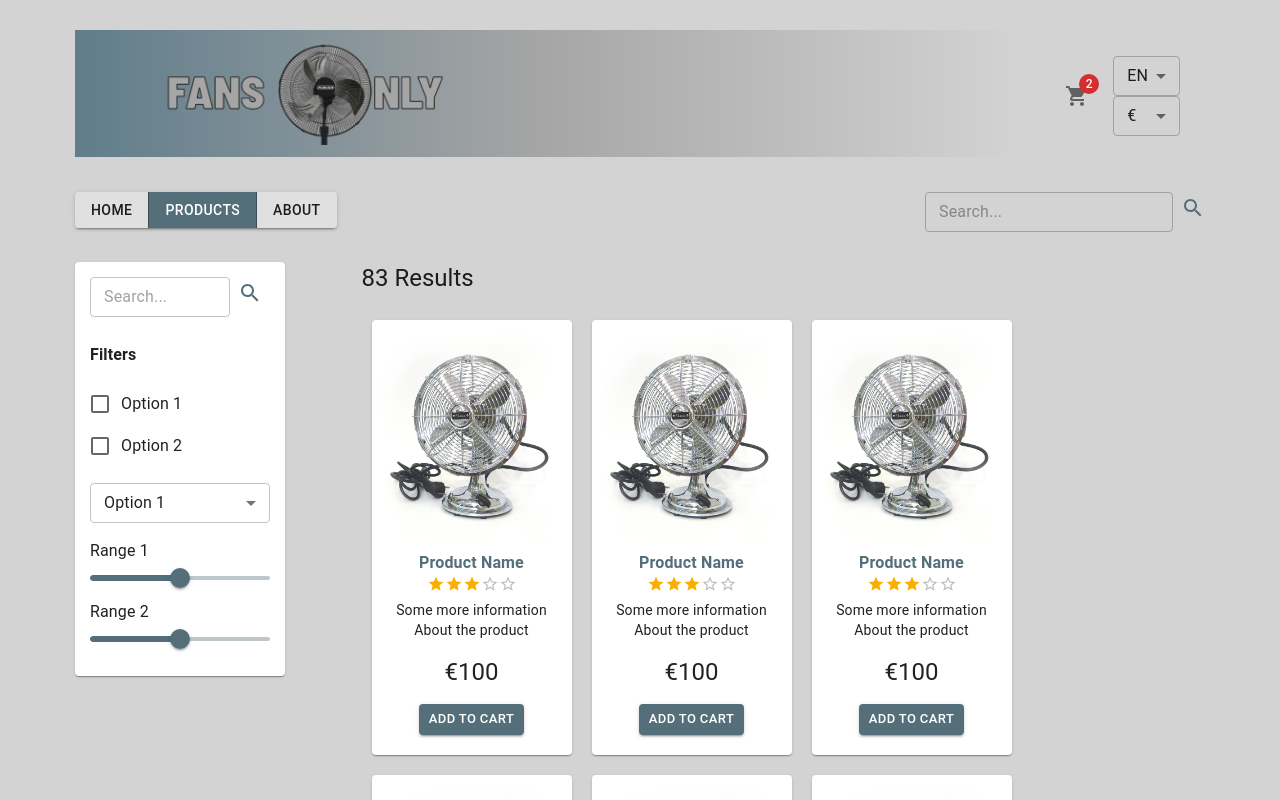
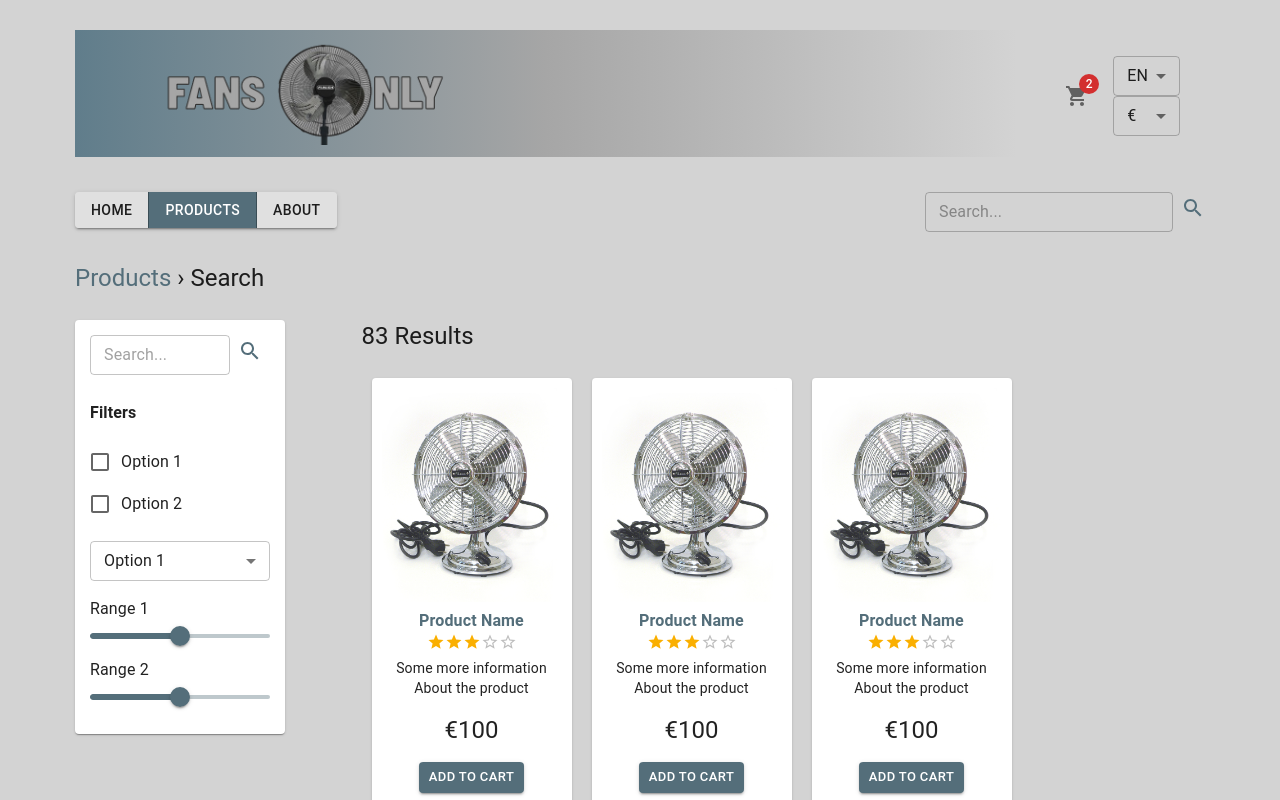
Before and after one commit to VeeHalonen/ux-prototype, a React (Create React App) app: page /search in a window 1280 px wide. Shown: the top 800 px of the page. Built offline with nearby package versions, Linux system fonts and the light colour scheme.

Commit message:
Add Products dropdown and breadcrumbs

```diff
--- a/src/components/StyledLink.jsx
+++ b/src/components/StyledLink.jsx
@@ -1,16 +1,25 @@
 import { Typography, Link as MUILink } from "@mui/material";
 import { Link } from "react-router-dom";
 
-const StyledLink = ({ name, to, component, paragraph, textAlign, variant }) => {
+const StyledLink = ({
+  name,
+  to,
+  component,
+  paragraph,
+  textAlign,
+  variant,
+  noBold,
+}) => {
   const align = textAlign || "center";
   const variant2 = variant || "body";
+  const fontWeight = noBold ? "normal" : "bold";
   return (
     <MUILink component={Link} to={to} underline="hover">
       <Typography
         variant={variant2}
         component={component}
         textAlign={align}
-        style={{ fontWeight: "bold" }}
+        style={{ fontWeight }}
         paragraph={paragraph}
       >
         {name}
--- a/src/components/TopMenu.jsx
+++ b/src/components/TopMenu.jsx
@@ -1,5 +1,6 @@
 import { Link, useLocation } from "react-router-dom";
-import { Button, ButtonGroup } from "@mui/material";
+import { Button, ButtonGroup, MenuItem, Paper } from "@mui/material";
+import { useState } from "react";
 
 const usePathname = () => {
   const location = useLocation();
@@ -7,11 +8,21 @@ const usePathname = () => {
 };
 const TopMenu = () => {
   const route = usePathname();
+  const [productDropdown, setProductDropdown] = useState(false);
   const activeColor = "primary"; // see theme.js
   const notActiveColor = "inherit";
+  const menuItemStyle = { fontSize: 13 };
+
+  const handleOpen = () => {
+    setProductDropdown(true);
+  };
+  const handleClose = () => {
+    setProductDropdown(false);
+  };
   return (
     <div>
       <ButtonGroup variant="contained">
+        {/* HOME */}
         <Button
           component={Link}
           to="/"
@@ -20,7 +31,10 @@ const TopMenu = () => {
         >
           Home
         </Button>
+        {/* PRODUCTS DROPDOWN */}
         <Button
+          onMouseOver={handleOpen}
+          onMouseLeave={handleClose}
           component={Link}
           to="/products"
           // All of these routes highlight Products
@@ -35,8 +49,44 @@ const TopMenu = () => {
               : notActiveColor
           }
         >
+          {" "}
           Products
+          {productDropdown && (
+            <Paper
+              style={{ position: "absolute", zIndex: "1000", top: 37, left: 0 }}
+              square
+            >
+              {/* Search */}
+              <MenuItem
+                style={menuItemStyle}
+                component={Link}
+                to="/search"
+                onClick={handleClose}
+              >
+                Search
+              </MenuItem>
+              {/* Categories */}
+              <MenuItem
+                style={menuItemStyle}
+                component={Link}
+                to="/categories"
+                onClick={handleClose}
+              >
+                Categories
+              </MenuItem>
+              {/* Clearance Offers */}
+              <MenuItem
+                style={menuItemStyle}
+                component={Link}
+                to="/clearance-items"
+                onClick={handleClose}
+              >
+                Clearance Offers
+              </MenuItem>
+            </Paper>
+          )}
         </Button>
+        {/* ABOUT */}
         <Button
           component={Link}
           to="/about"
--- a/src/views/Categories.jsx
+++ b/src/views/Categories.jsx
@@ -1,11 +1,15 @@
 import { Typography } from "@mui/material";
 import Category from "../components/Category";
+import StyledLink from "../components/StyledLink";
 
 const Categories = () => {
   return (
     <div style={{ textAlign: "center" }}>
-      <Typography paragraph variant="h5" textAlign="start">
-        Categories
+      <Typography textAlign="start" variant="h5">
+        <StyledLink to="/products" name="Products" component="span" noBold />
+        <Typography variant="h5" component="span">
+          {" › Categories"}
+        </Typography>
       </Typography>
       <div
         style={{
--- a/src/views/ClearanceItems.jsx
+++ b/src/views/ClearanceItems.jsx
@@ -1,11 +1,15 @@
 import { Button, Typography } from "@mui/material";
 import ProductThumbnail from "../components/ProductThumbnail";
+import StyledLink from "../components/StyledLink";
 
 const ClearanceItems = () => {
   return (
     <div style={{ textAlign: "center" }}>
-      <Typography paragraph variant="h5" textAlign="start">
-        Clearance Offers
+      <Typography textAlign="start" variant="h5">
+        <StyledLink to="/products" name="Products" component="span" noBold />
+        <Typography variant="h5" component="span">
+          {" › Clearance Offers"}
+        </Typography>
       </Typography>
       <div
         style={{
--- a/src/views/Products.jsx
+++ b/src/views/Products.jsx
@@ -6,6 +6,10 @@ import StyledLink from "../components/StyledLink";
 const Products = () => {
   return (
     <div style={{ textAlign: "center" }}>
+      {/* PAGE TITLE */}
+      <Typography paragraph variant="h4" textAlign="start">
+        Products
+      </Typography>
       {/* CATEGORIES */}
       <Typography paragraph variant="h5" textAlign="start">
         Categories
--- a/src/views/Search.jsx
+++ b/src/views/Search.jsx
@@ -1,10 +1,19 @@
 import { Grid, Button, Typography } from "@mui/material";
 import ProductThumbnail from "../components/ProductThumbnail";
 import SearchOptions from "../components/SearchOptions";
+import StyledLink from "../components/StyledLink";
 
 const Search = () => {
   return (
     <Grid container spacing={2}>
+      <Grid item xs={12} style={{ marginBottom: 10 }}>
+        <Typography textAlign="start" variant="h5">
+          <StyledLink to="/products" name="Products" component="span" noBold />
+          <Typography variant="h5" component="span">
+            {" › Search"}
+          </Typography>
+        </Typography>
+      </Grid>
       <Grid item xs={3}>
         <SearchOptions />
       </Grid>
```
